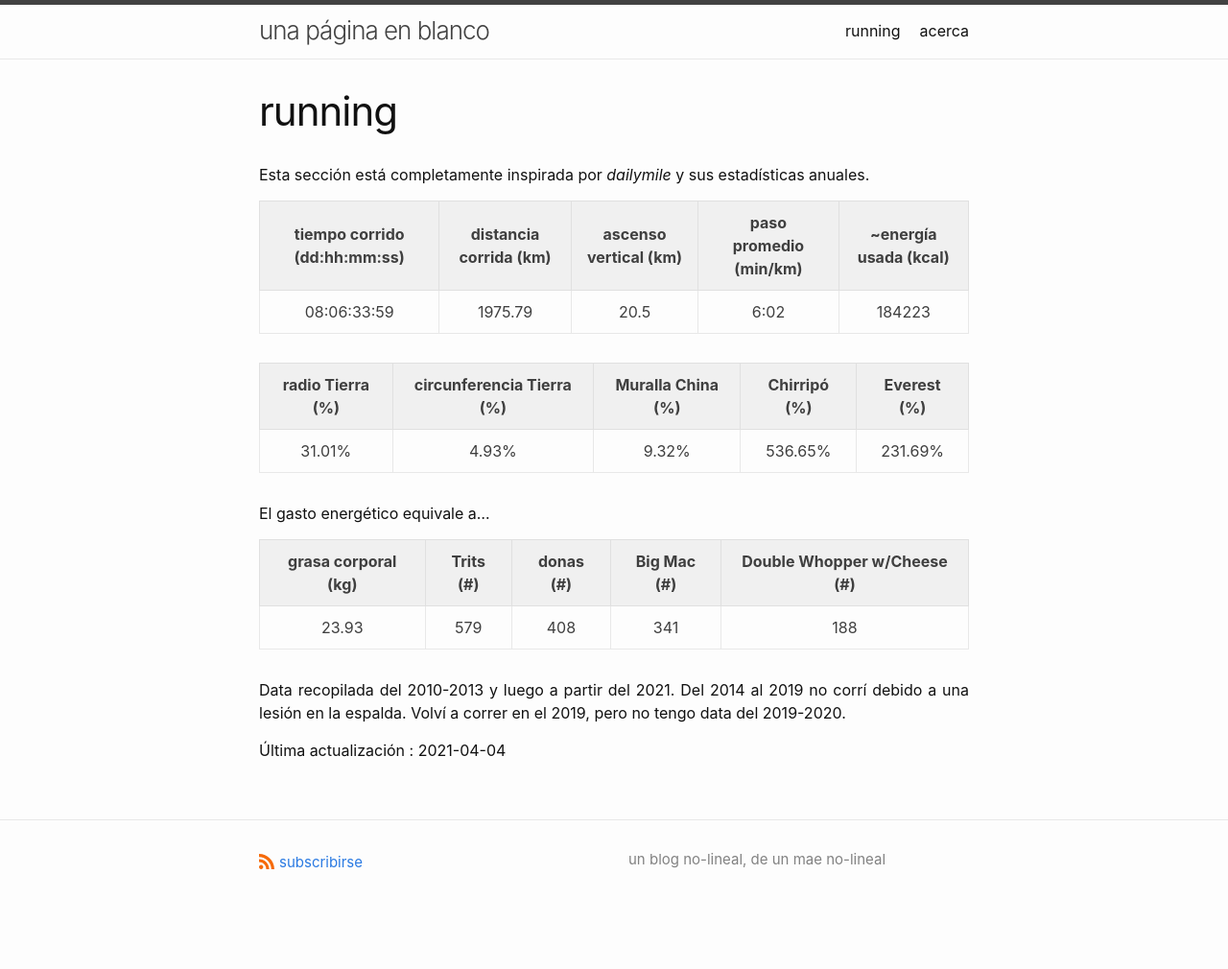
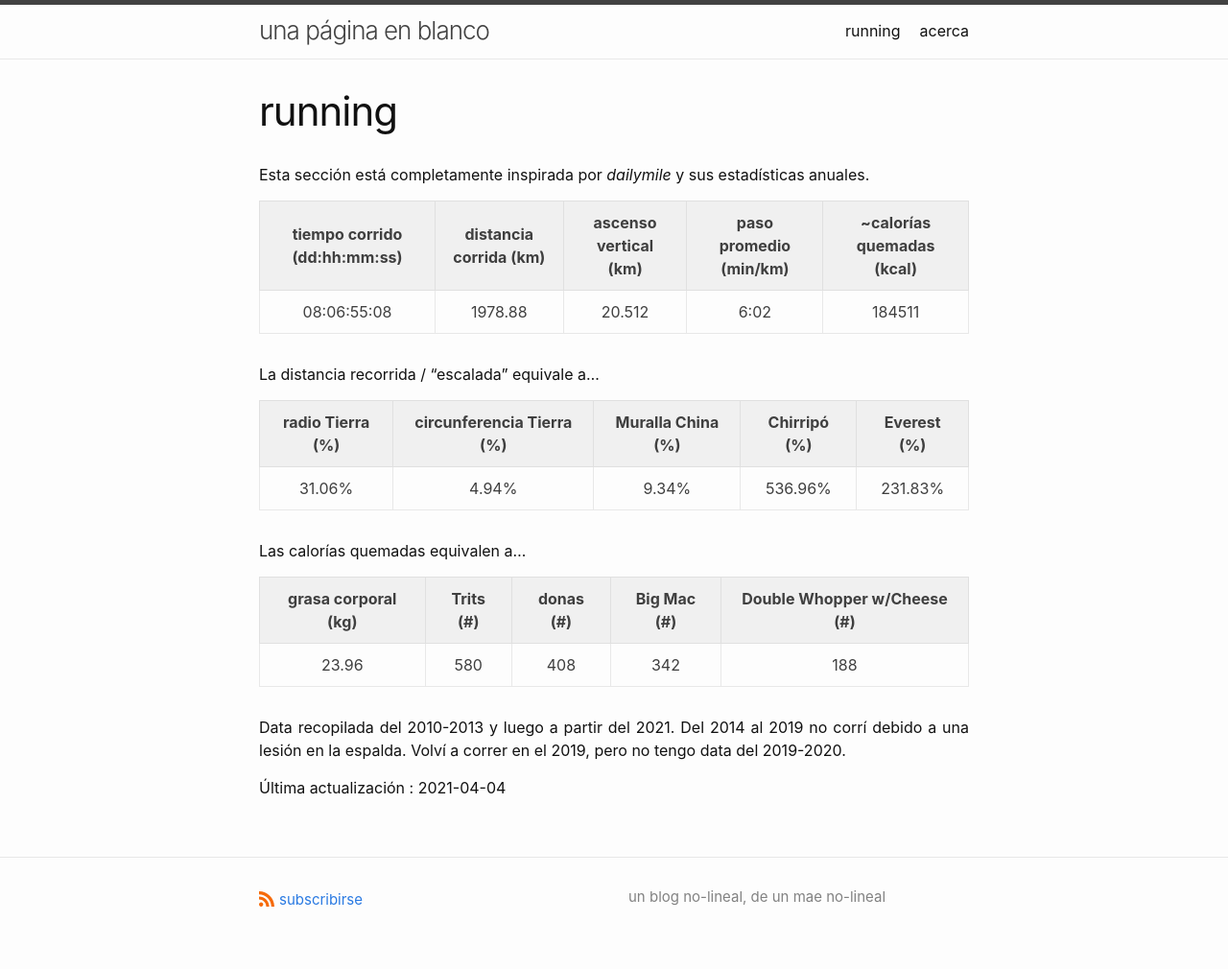
Before and after one commit to eguevaralopez/eguevaralopez.github.io, a Jekyll site: the page built from running.md, in a window 1280 px wide. Shown: the whole page at 96% size. Built offline with Jekyll 4.4.1, drawn with Linux system fonts in a browser that asks for light colours; before the commit the page ends 971 px from its top, so only the background shows below that.

Commit message:
actualizar run stats

```diff
--- a/running.md
+++ b/running.md
@@ -6,19 +6,21 @@ permalink: /running/
 <style>body {text-align: justify}</style>
 Esta sección está completamente inspirada por *dailymile* y sus estadísticas anuales.
 
-| tiempo corrido (dd:hh:mm:ss) | distancia corrida (km) | ascenso vertical (km) | paso promedio (min/km) | ~energía usada (kcal) |
-|:----------------------------:|:----------------------:|:---------------------:|:----------------------:|:---------------------:|
-| 08:06:33:59                  | 1975.79                | 20.5                  | 6:02                   | 184223                |
+| tiempo corrido (dd:hh:mm:ss) | distancia corrida (km) | ascenso vertical (km) | paso promedio (min/km) | ~calorías quemadas (kcal) |
+|:----------------------------:|:----------------------:|:---------------------:|:----------------------:|:-------------------------:|
+| 08:06:55:08                  | 1978.88                | 20.512                | 6:02                   | 184511                    |
+
+La distancia recorrida / "escalada" equivale a...
 
 | radio Tierra (%) | circunferencia Tierra (%) | Muralla China (%) | Chirripó (%) | Everest (%) |
 |:----------------:|:-------------------------:|:-----------------:|:------------:|:-----------:|
-| 31.01%           | 4.93%                     | 9.32%             | 536.65%      | 231.69%     |
+| 31.06%           | 4.94%                     | 9.34%             | 536.96%      | 231.83%     |
 
-El gasto energético equivale a...
+Las calorías quemadas equivalen a...
 
 | grasa corporal (kg) | Trits (#) | donas (#) | Big Mac (#) | Double Whopper w/Cheese (#) |
 |:-------------------:|:---------:|:---------:|:-----------:|:---------------------------:|
-| 23.93               | 579       | 408       | 341         | 188                         |
+| 23.96               | 580       | 408       | 342         | 188                         |
 
 Data recopilada del 2010-2013 y luego a partir del 2021. Del 2014 al 2019 no corrí debido a una lesión en la espalda. Volví a correr en el 2019, pero no tengo data del 2019-2020.
 
```
